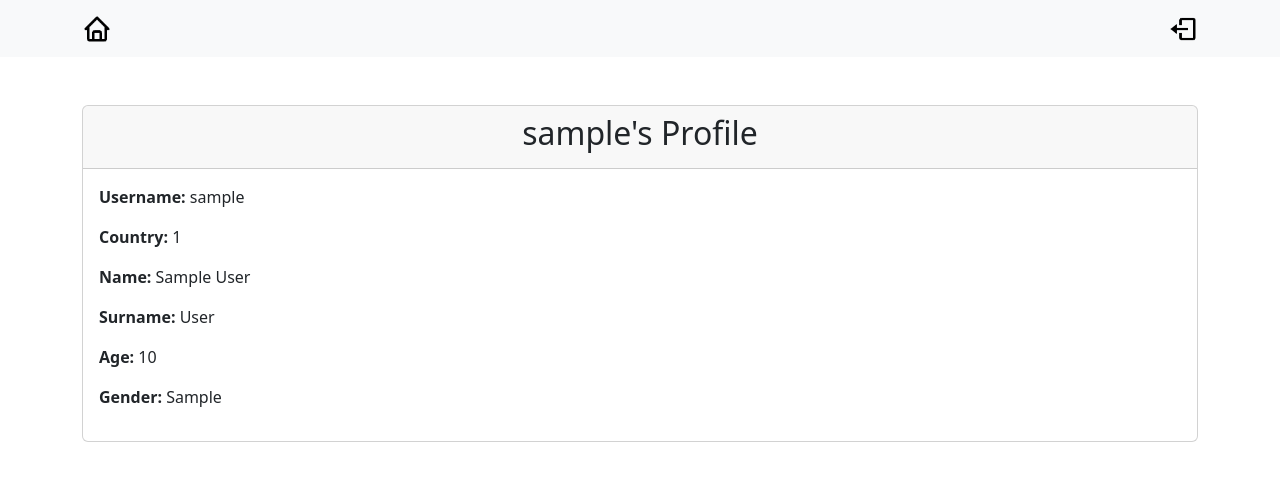
After one commit to ramazangurpinar/adviceproduct, a Flask app: page /profile in a window 1280 px wide. The commit adds this page. Shown: the top 481 px of the page. Run offline with Flask 3, Linux system fonts and the light colour scheme; the visitor is signed in with stand-in values (Sample User, id 1); tables that the repository leaves empty or names only in its code hold one stand-in row (values such as "Sample post"); some libraries are stand-ins or nearby versions.

Commit message:
starting profile page and session management done

```diff
--- a/app.py
+++ b/app.py
@@ -132,30 +132,29 @@ def login():
     return render_template('login.html', form=form)
 
 
-@app.route('/session-data')
-def session_data():
-    username = session.get('username', None)
-    if username:
-        html_content = f'''
-        <html>
-            <body>
-                <h1>Session Data Page</h1>
-                <p>Here is the username stored in session:</p>
-                <span>{username}</span>
-            </body>
-        </html>
-        '''
-    else:
-        html_content = '''
-        <html>
-            <body>
-                <h1>Session Data Page</h1>
-                <p>No username found in session.</p>
-            </body>
-        </html>
-        '''
+def get_country_name(country_code):
+    countries = load_countries()
+    country_dict = {item["code"]: item["name"] for item in countries}
+    return country_dict.get(country_code, country_code)
 
-    return html_content
+
+@app.route('/profile')
+def profile():
+    if 'user_id' not in session:
+        return redirect(url_for('index'))
+
+    user_id = session['user_id']
+
+    cursor = mysql.connection.cursor()
+    cursor.execute("SELECT username, country, name, surname, age, gender FROM users WHERE id = %s", (user_id,))
+    user = cursor.fetchone()
+    cursor.close()
+
+    if not user:
+        return "User not found!", 404
+
+    country_name = get_country_name(user[1])
+    return render_template('profile.html', user=user, country_name=country_name)
 
 
 @app.route('/logout')
@@ -170,9 +169,6 @@ def logout():
 def temp():
     return render_template('temp.html')
 
-@app.route('/userprofile', methods=['GET', 'POST'])
-def userprofile():
-    return render_template('userprofile.html')
 
 if __name__ == '__main__':
     app.run(debug=True)
--- a/templates/master.html
+++ b/templates/master.html
@@ -7,7 +7,6 @@
     <link rel="stylesheet" href="{{ url_for('static', filename='css/advice.css') }}">
 </head>
 <body>
-
     <nav class="navbar">
         <div class="nav-left">
             <a href="{{ url_for('index') }}">
@@ -15,7 +14,7 @@
             </a>
         </div>
         <div class="nav-right">
-            <a href="{{ url_for('userprofile') }}">
+            <a href="{{ url_for('profile') }}">
                 <img src="{{ url_for('static', filename='image/user.png') }}" alt="User">
             </a>
             <a href="{{ url_for('logout') }}">
--- /dev/null
+++ b/templates/profile.html
@@ -0,0 +1,46 @@
+<!DOCTYPE html>
+<html lang="en">
+<head>
+    <meta charset="UTF-8">
+    <meta name="viewport" content="width=device-width, initial-scale=1">
+    <title>Profile Page</title>
+    <link href="https://cdn.jsdelivr.net/npm/bootstrap@5.3.0/dist/css/bootstrap.min.css" rel="stylesheet">
+</head>
+<body>
+
+    <!-- Navigation Bar -->
+    <nav class="navbar navbar-expand-lg navbar-light bg-light">
+        <div class="container">
+            <!-- Logo (Home) -->
+            <a class="navbar-brand" href="/">
+                <img src="{{ url_for('static', filename='image/home.png') }}" alt="Home" width="30" height="30" class="d-inline-block align-text-top">
+            </a>
+
+            <!-- Right Side (Logout Button) -->
+            <div class="d-flex">
+                <a href="/logout">
+                    <img src="{{ url_for('static', filename='image/logout.png') }}" alt="Logout" width="30" height="30">
+                </a>
+            </div>
+        </div>
+    </nav>
+
+    <!-- Profile Content -->
+    <div class="container mt-5">
+        <div class="card">
+            <div class="card-header text-center">
+                <h2>{{ user[0] }}'s Profile</h2>
+            </div>
+            <div class="card-body">
+                <p><strong>Username:</strong> {{ user[0] }}</p>
+                <p><strong>Country:</strong> {{ country_name }}</p>
+                <p><strong>Name:</strong> {{ user[2] }} </p>
+                <p><strong>Surname:</strong> {{ user[3] }}</p>
+                <p><strong>Age:</strong> {{ user[4] }}</p>
+                <p><strong>Gender:</strong> {{ user[5] }}</p>
+            </div>
+        </div>
+    </div>
+
+</body>
+</html>
```
Also changed, not shown: templates/userprofile.html (deleted).
